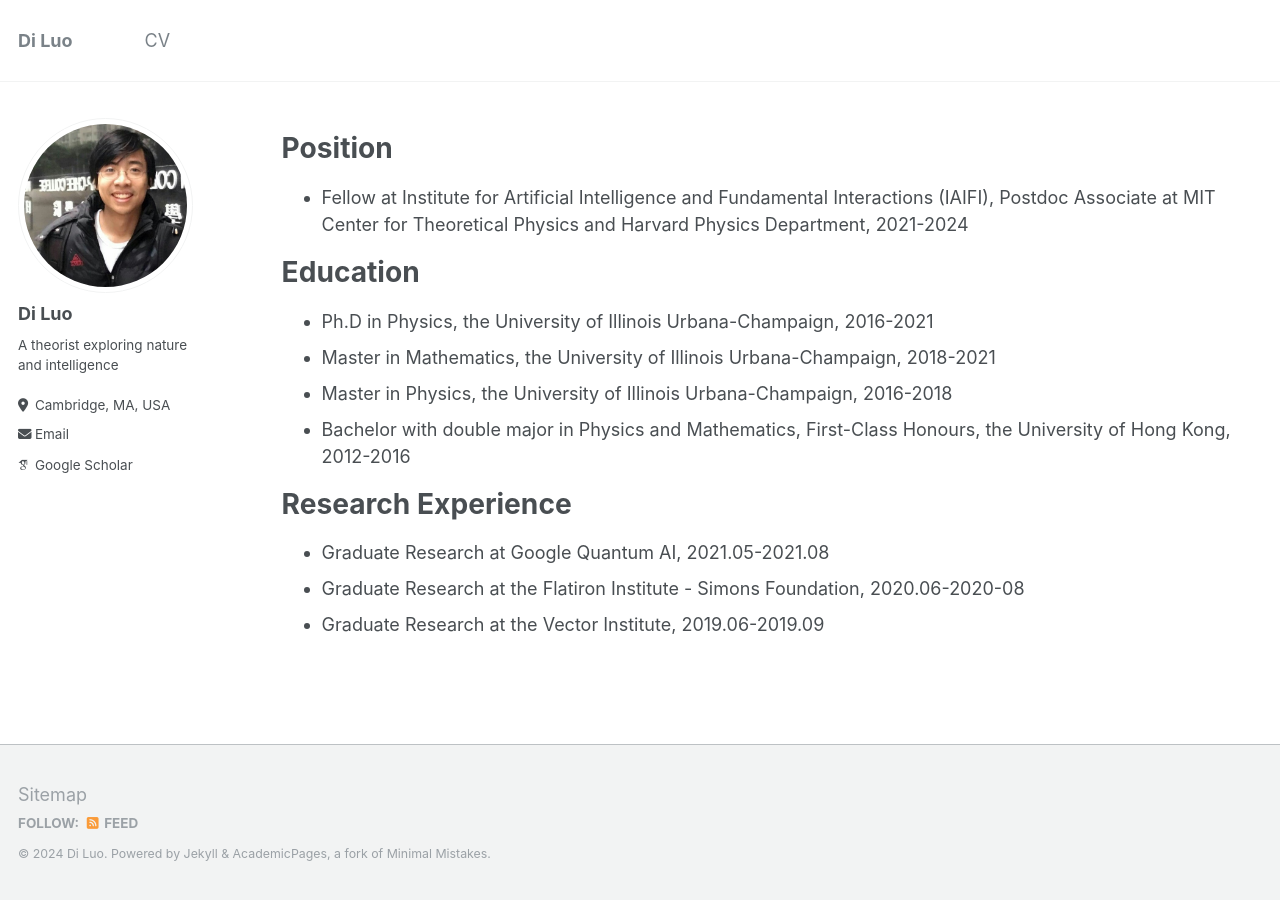
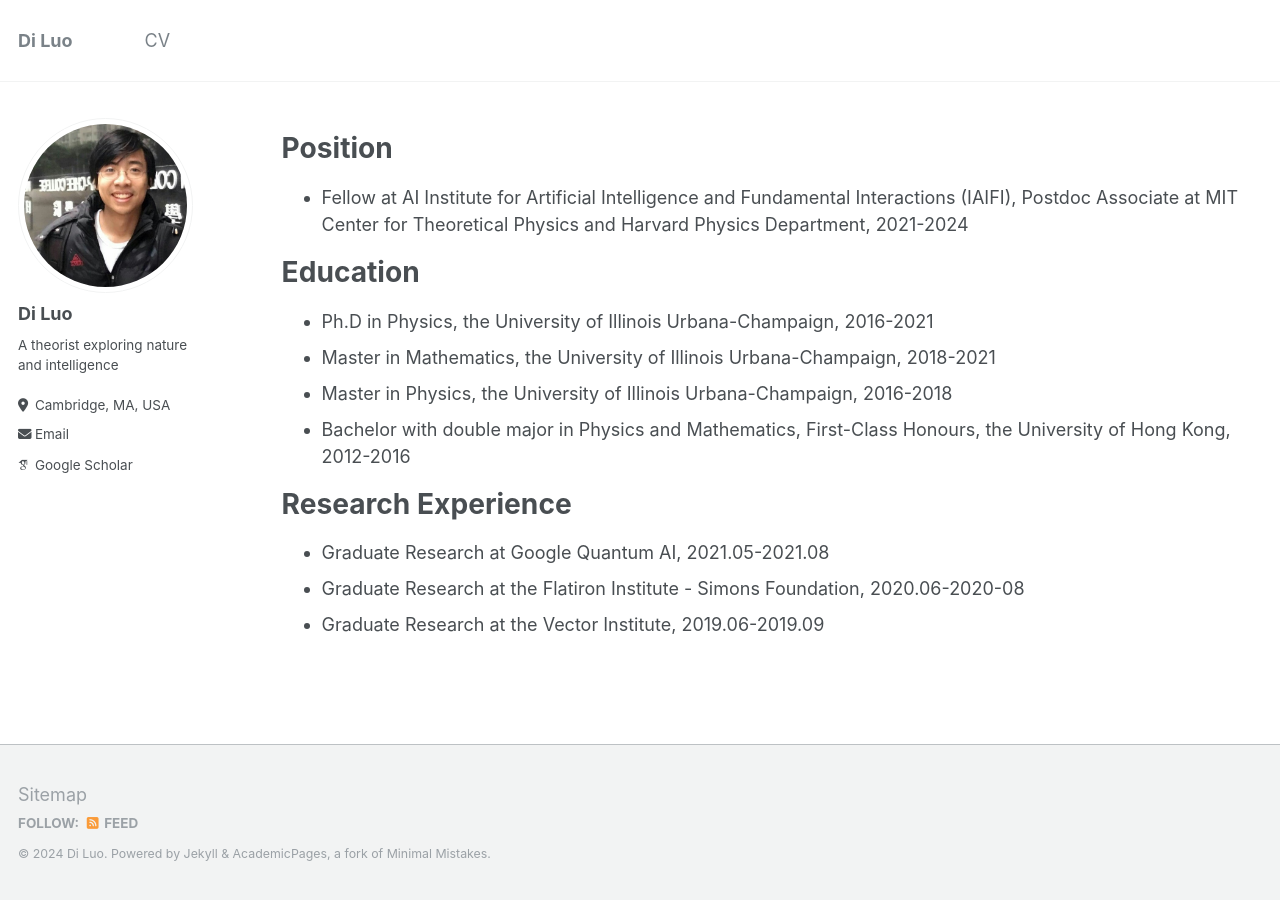
Before and after one commit to diluo28/diluo.github.io, a Jekyll site: the page built from _pages/cv.md, in a window 1280 px wide. Built offline with Jekyll 4.4.1, drawn with Linux system fonts in a browser that asks for light colours; some web fonts are replaced.

Commit message:
Update cv.md

```diff
--- a/_pages/cv.md
+++ b/_pages/cv.md
@@ -11,7 +11,7 @@ redirect_from:
 
 Position
 ======
-* Fellow at Institute for Artificial Intelligence and Fundamental Interactions (IAIFI), Postdoc Associate at MIT Center for Theoretical Physics and Harvard Physics Department, 2021-2024
+* Fellow at AI Institute for Artificial Intelligence and Fundamental Interactions (IAIFI), Postdoc Associate at MIT Center for Theoretical Physics and Harvard Physics Department, 2021-2024
 
 Education
 ======
```
